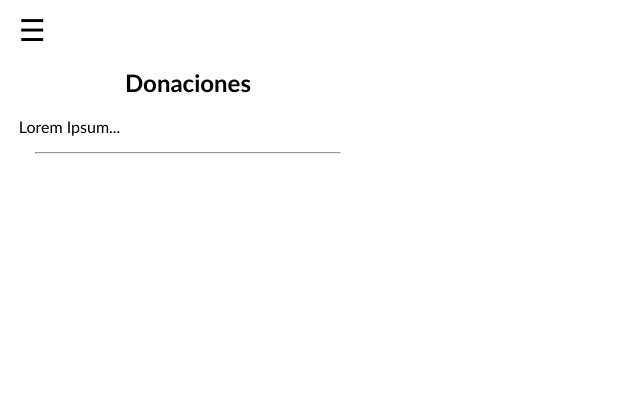
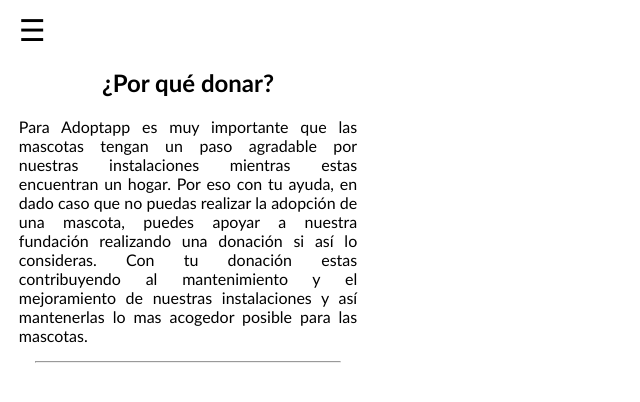
Before and after one commit to gustavoq23/gustavoq23.github.io, a plain HTML site: page donaciones.html in a window 1280 px wide. Shown: the whole page, without its empty margins (0-640 px from the left). Drawn offline with Linux system fonts and the light colour scheme.

Commit message:
Update donaciones.html

```diff
--- a/donaciones.html
+++ b/donaciones.html
@@ -22,8 +22,16 @@
                 <hr>
             </div>
         <span style="font-size:30px;cursor:pointer" onclick="openNav()">&#9776;</span>
-        <h2>Donaciones</h2>
-        <p>Lorem Ipsum...</p>
+        <h2>¿Por qué donar?</h2>
+        <p>
+            Para Adoptapp es muy importante que las mascotas tengan
+            un paso agradable por nuestras instalaciones mientras
+            estas encuentran un hogar. Por eso con tu ayuda,
+            en dado caso que no puedas realizar la adopción de una
+            mascota, puedes apoyar a nuestra fundación realizando una
+            donación si así lo consideras. Con tu donación estas contribuyendo
+            al mantenimiento y el mejoramiento de nuestras instalaciones y así
+            mantenerlas lo mas acogedor posible para las mascotas. </p>
         <hr>
         </div>
 
```
